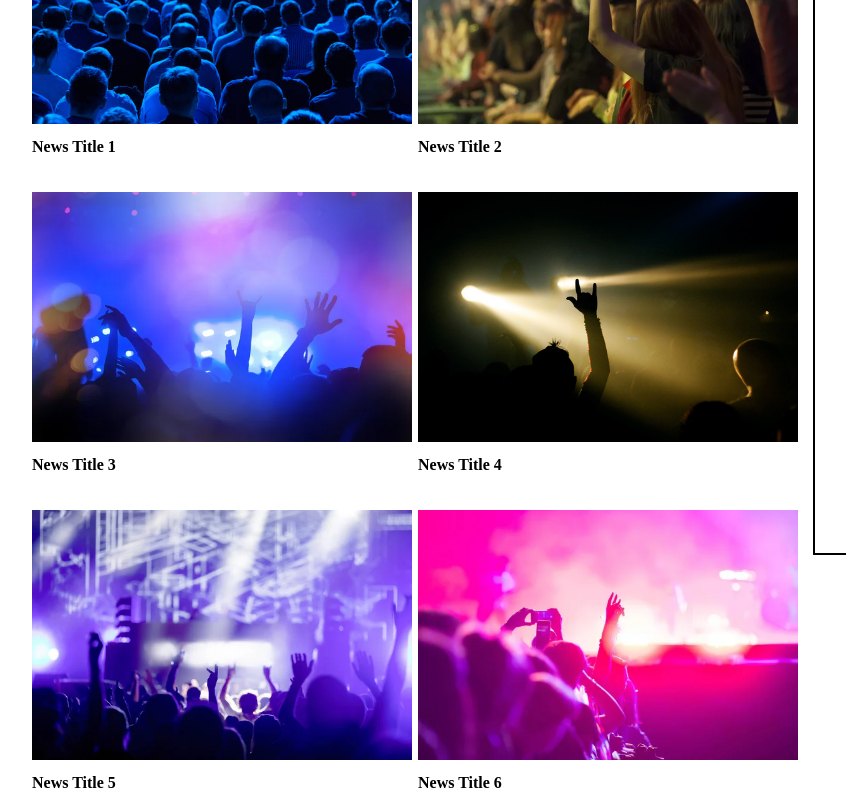
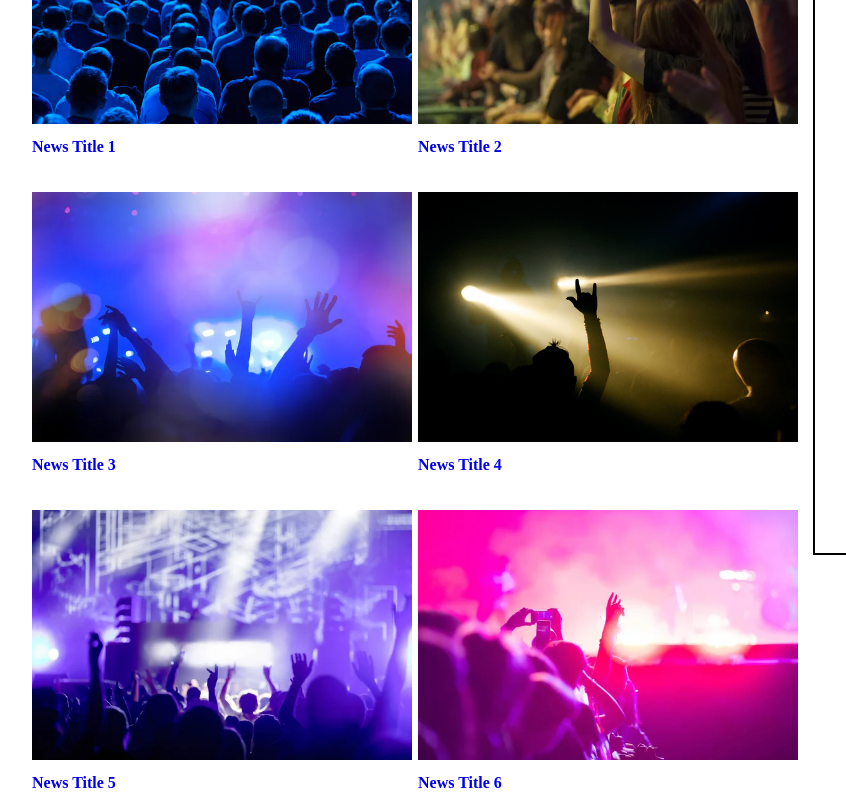
Before and after one commit to nmarie3/dummyLP, a React (Create React App) app: page / in a window 1280 px wide. Shown: the part 1560-2360 px from the top of the page, without its empty margins (83-929 px from the left). Built offline with nearby package versions, Linux system fonts and the light colour scheme.

Commit message:
fixed some links

```diff
--- a/src/components/News.tsx
+++ b/src/components/News.tsx
@@ -18,12 +18,12 @@ const News: React.FC = () => {
             <SectionTitleComponent title="News." styles={{backgroundColor:"#FF5B4C"}}/>
             <section className={styles.newsSection}>
             <div className={styles.articleContainer}>
-                <NewsDetails title="News Title 1" imageSource={Stock1}/>
-                <NewsDetails title="News Title 2" imageSource={Stock2}/>
-                <NewsDetails title="News Title 3" imageSource={Stock3}/>
-                <NewsDetails title="News Title 4" imageSource={Stock4}/>
-                <NewsDetails title="News Title 5" imageSource={Stock5}/>
-                <NewsDetails title="News Title 6" imageSource={Stock6}/>
+                <NewsDetails title="News Title 1" imageSource={Stock1} link="https://lycoris-recoil.com/"/>
+                <NewsDetails title="News Title 2" imageSource={Stock2} link="https://lycoris-recoil.com/"/>
+                <NewsDetails title="News Title 3" imageSource={Stock3} link="https://lycoris-recoil.com/"/>
+                <NewsDetails title="News Title 4" imageSource={Stock4} link="https://lycoris-recoil.com/"/>
+                <NewsDetails title="News Title 5" imageSource={Stock5} link="https://lycoris-recoil.com/"/>
+                <NewsDetails title="News Title 6" imageSource={Stock6} link="https://lycoris-recoil.com/"/>
                 </div>
             <div className={styles.buttonStyle}>
             <button className={styles.moreButton}>MORE +</button>
--- a/src/components/NewsDetails.tsx
+++ b/src/components/NewsDetails.tsx
@@ -4,15 +4,18 @@ import styles from "../styles/News.module.css"
 interface Articles {
     imageSource: string;
     title: string;
+    link: string;
 }
 
-const NewsDetails: React.FC<Articles> = ({imageSource, title}) => {
+const NewsDetails: React.FC<Articles> = ({imageSource, title, link}) => {
 
     return (
         <>
             <div className={styles.newsArticle}>
                 <img className={styles.articleImg} src={imageSource} alt={title}/>
-                <p className={styles.newsTitle}>{title}</p>
+                <p className={styles.newsTitle}>
+                <a href={link} style={{ textDecoration: 'none'}}>{title}</a>
+                </p>
             </div>
         </>
 
--- a/src/components/Schedule.tsx
+++ b/src/components/Schedule.tsx
@@ -8,7 +8,7 @@ const event1 = {
     isNew:true,
     titleDate:"4/10 ",
     title:"Schedule Title 1",
-    link:"https://en.wikipedia.org/wiki/Lycoris_Recoil",
+    link:"https://lycoris-recoil.com/",
     isCurrentEvent: true,
 };
 
@@ -17,7 +17,7 @@ const event2 = {
     isNew:true,
     titleDate:"4/10 ",
     title:"Schedule Title 2",
-    link:"https://en.wikipedia.org/wiki/Lycoris_Recoil",
+    link:"https://lycoris-recoil.com/",
     isCurrentEvent: true,
 };
 
@@ -26,7 +26,7 @@ const event3 = {
     isNew: false,
     titleDate:"4/10 ",
     title:"Schedule Title 3",
-    link:"https://en.wikipedia.org/wiki/Lycoris_Recoil",
+    link:"https://lycoris-recoil.com/",
     isCurrentEvent: true,
 };
 
```
